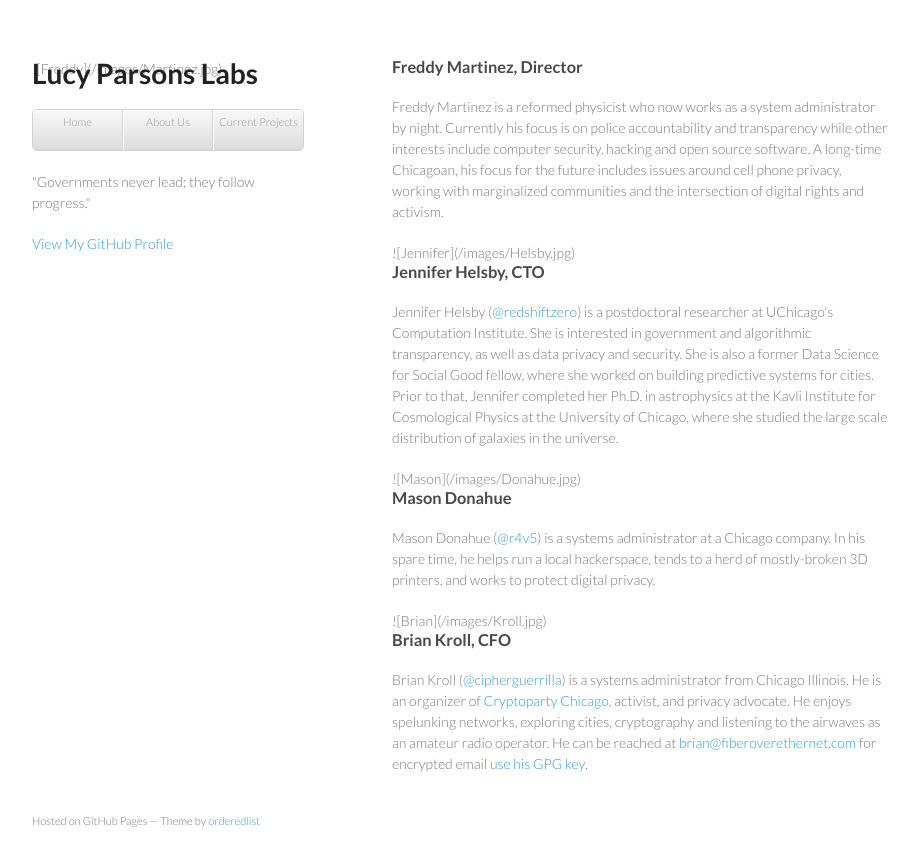
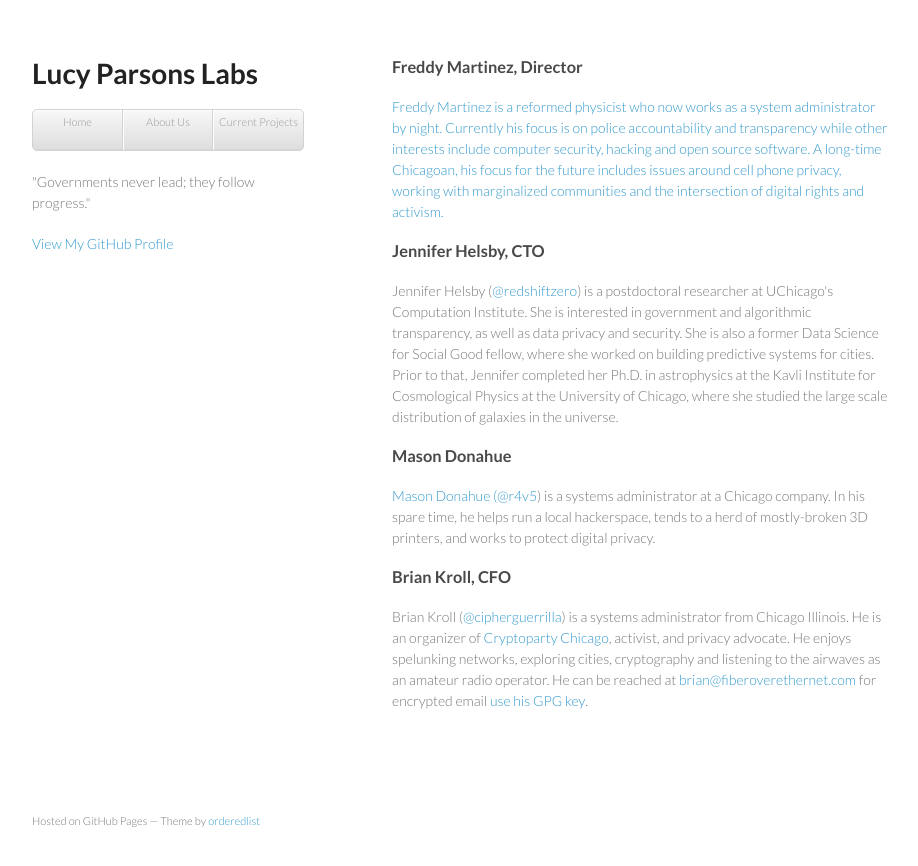
Before and after one commit to pmocek/lucyparsons.github.io, a Jekyll site: the page built from about/index.html, in a window 1280 px wide. Shown: the top 866 px of the page, without its empty margins (178-1096 px from the left). Built offline with Jekyll 4.4.1, drawn with Linux system fonts in a browser that asks for light colours.

Commit message:
images should be HTML ref not markdown

```diff
--- a/about/index.html
+++ b/about/index.html
@@ -3,20 +3,20 @@
 title: Board of Directors
 ---
 
-![Freddy](/images/Martinez.jpg)
+<a href="/images/Martinez.jpg">
       <section>
       <h3>Freddy Martinez, Director</h3>
       <p>Freddy Martinez is a reformed physicist who now works as a system administrator by night. Currently his focus is on police accountability and transparency while other interests include computer security, hacking and open source software. A long-time Chicagoan, his focus for the future includes issues around cell phone privacy, working with marginalized communities and the intersection of digital rights and activism.</p>
 
-![Jennifer](/images/Helsby.jpg)
+<a href="/images/Helsby.jpg"></a>
       <h3>Jennifer Helsby, CTO</h3>
       <p>Jennifer Helsby (<a href="https://twitter.com/redshiftzero" target="_blank">@redshiftzero</a>) is a postdoctoral researcher at UChicago's Computation Institute. She is interested in government and algorithmic transparency, as well as data privacy and security. She is also a former Data Science for Social Good fellow, where she worked on building predictive systems for cities. Prior to that, Jennifer completed her Ph.D. in astrophysics at the Kavli Institute for Cosmological Physics at the University of Chicago, where she studied the large scale distribution of galaxies in the universe.</p>
 
-![Mason](/images/Donahue.jpg)
+<a href="/images/Donahue.jpg"</a>
       <h3>Mason Donahue</h3>
       <p>Mason Donahue (<a href="https://twitter.com/r4v5" target="_blank">@r4v5</a>) is a systems administrator at a Chicago company. In his spare time, he helps run a local hackerspace, tends to a herd of mostly-broken 3D printers, and works to protect digital privacy.</p>
 
-![Brian](/images/Kroll.jpg)
+<a href="/images/Kroll.jpg"></a>
       <h3>Brian Kroll, CFO</h3>
       <p>Brian Kroll (<a href="https://twitter.com/cipherguerrilla" target="_blank">@cipherguerrilla</a>) is a systems administrator from Chicago Illinois. He is an organizer of <a href="https://www.cryptoparty.in/chicago">Cryptoparty Chicago</a>, activist, and privacy advocate. He enjoys spelunking networks, exploring cities, cryptography and listening to the airwaves as an amateur radio operator. He can be reached at <a href="mailto:brian@fiberoverethernet.com?Subject=Hello" target="_top">brian@fiberoverethernet.com</a> for encrypted email <a href="https://pgp.mit.edu/pks/lookup?op=vindex&search=0x58C18E4B5E17D55A">use his GPG key</a>.</p>
 
```
